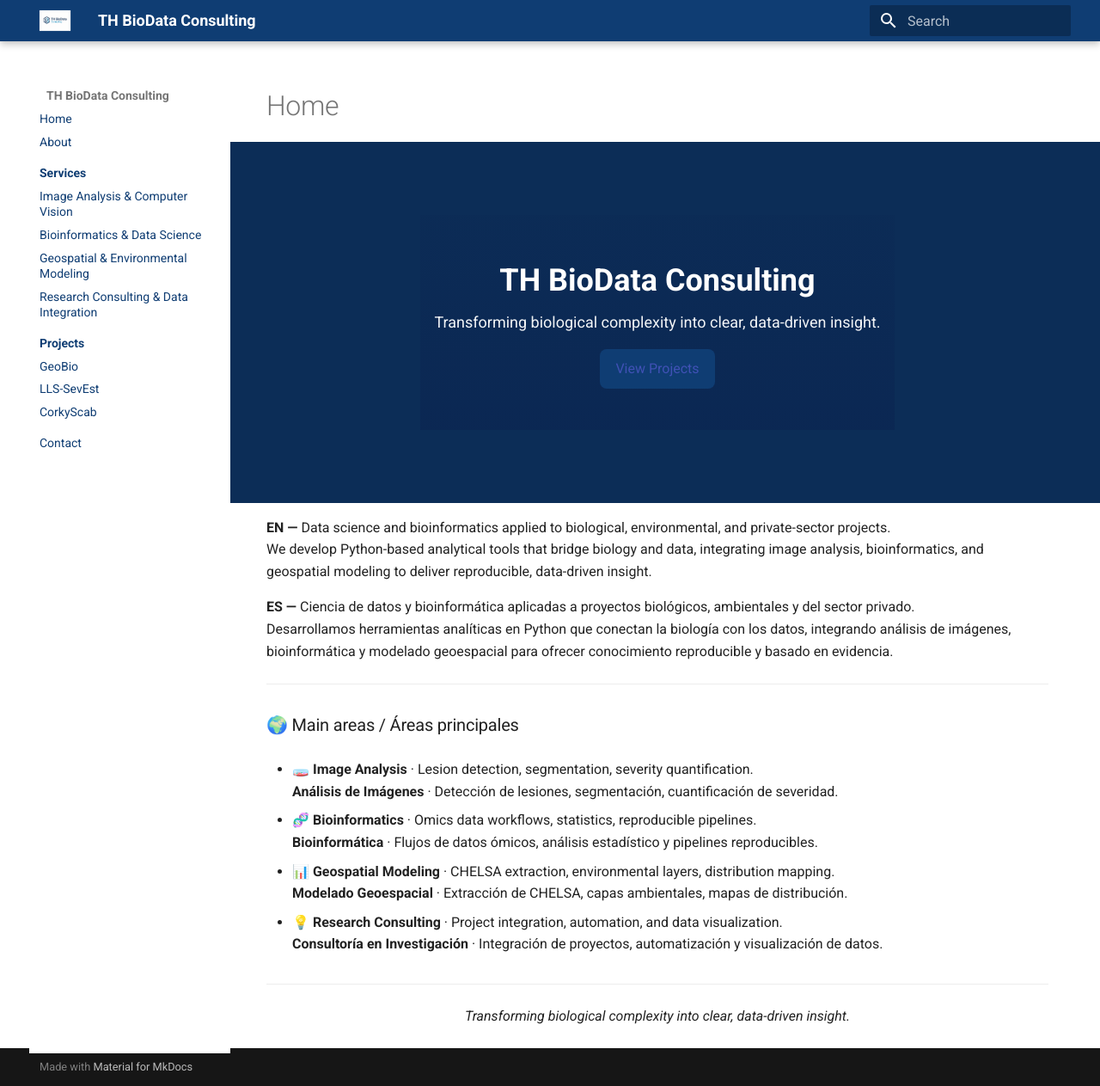
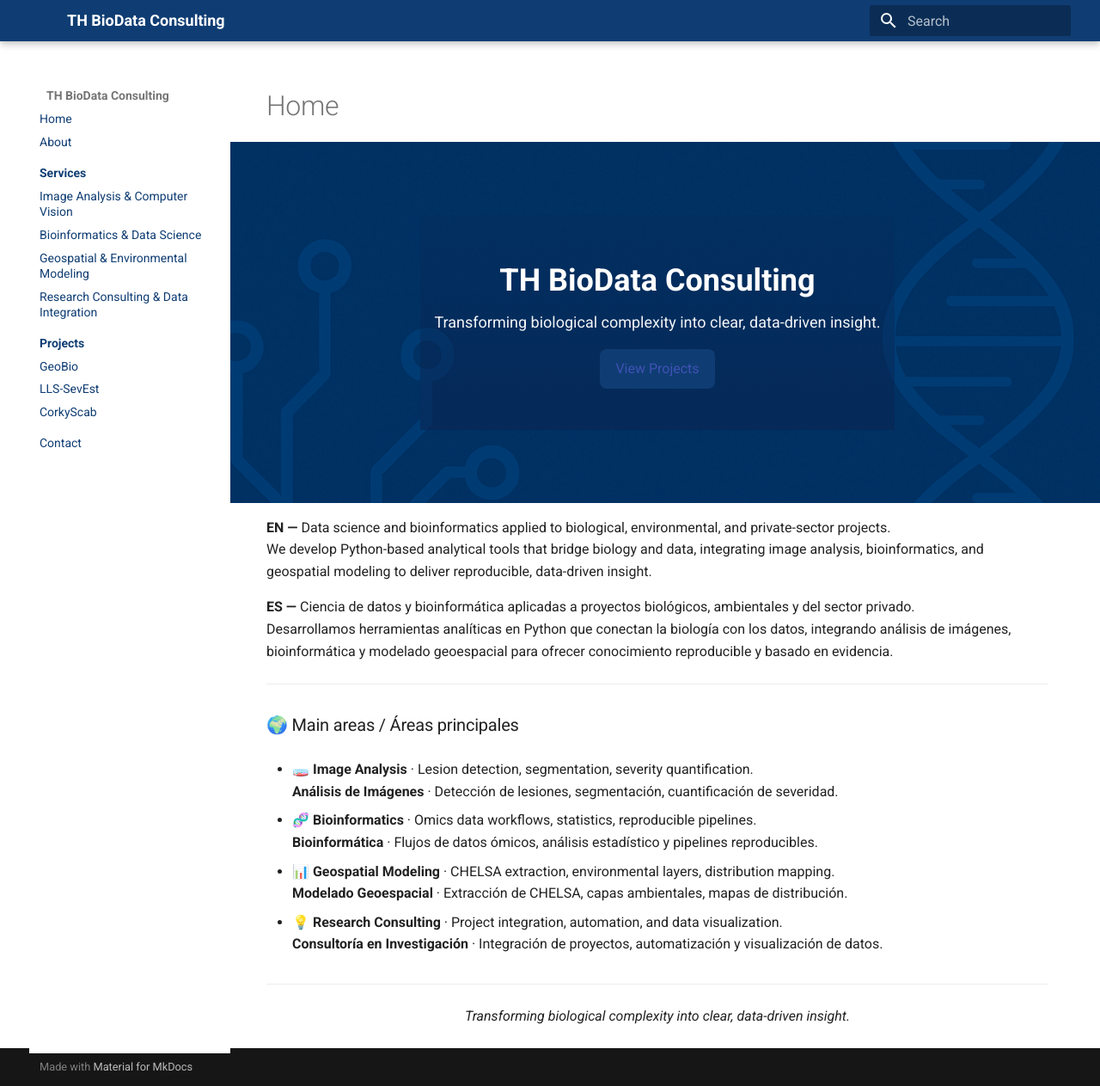
Before and after one commit to TH-BioData/th-biodata.github.io, an MkDocs documentation site: the page built from docs/index.md, in a window 1280 px wide and 1263 px high. Shown: the whole window at 86% size. Built offline with MkDocs 1.6.1 and Material for MkDocs 9.7.7, drawn with Linux system fonts in a browser that asks for light colours.

Commit message:
Update extra.css

```diff
--- a/docs/styles/extra.css
+++ b/docs/styles/extra.css
@@ -278,3 +278,88 @@ body:not(:has(.hero)) .md-main { padding-top: var(--md-header-h); }
 @media (prefers-reduced-motion: reduce) {
   .hero { transition: none; }
 }
+/* ============================================================
+   FIX header/drawer + hero (Material for MkDocs)
+   ============================================================ */
+
+/* --- Variables corporativas (ajusta si ya existen) --- */
+:root{
+  --th-blue: #0F3D73;           /* azul corporativo (header) */
+  --th-light-blue: #7CC6FF;     /* celeste drawer */
+}
+
+/* HEADER (barra superior) */
+.md-header,
+.md-tabs {
+  background-color: var(--th-blue) !important;
+}
+
+/* DRAWER (panel lateral en móvil) — franja superior */
+.md-sidebar--primary .md-sidebar__scrollwrap .md-sidebar__title,
+.md-drawer .md-header { /* versiones recientes de Material usan .md-header dentro del drawer */
+  background-color: var(--th-light-blue) !important;
+  color: #fff !important;
+}
+
+/* Logo en el bloque superior del drawer (evita recuadro blanco) */
+.md-drawer .md-header__button.md-logo,
+.md-sidebar--primary .md-logo {
+  width: 40px;
+  height: 40px;
+  border-radius: 6px;
+  background-image: url("/assets/logo.png"); /* ruta absoluta para GitHub Pages */
+  background-size: contain;
+  background-repeat: no-repeat;
+  background-position: center;
+  background-color: transparent !important;
+}
+
+/* Asegurar que no haya fondo blanco heredado en el ícono del logo */
+.md-header__button.md-logo img {
+  display: none; /* ocultamos <img> si lo hay, usamos background-image */
+}
+
+/* Texto de la franja superior del drawer en blanco */
+.md-sidebar__title,
+.md-drawer .md-header__title {
+  color: #fff !important;
+}
+
+/* --- Enlaces y items del menú (fondo blanco, texto azul) --- */
+.md-nav--primary,
+.md-nav--primary .md-nav__list {
+  background: #fff !important;
+}
+.md-nav__link {
+  color: var(--th-blue) !important;
+}
+
+/* ============================================================
+   HERO — imagen de fondo
+   ============================================================ */
+
+/* Hero full-bleed con imagen (asegura ruta y evita overrides) */
+.hero,
+.hero .hero__bg {
+  background-image: url("/assets/hero.jpg") !important; /* ruta absoluta */
+  background-size: cover !important;
+  background-position: center center !important;
+  background-repeat: no-repeat !important;
+}
+
+/* Alturas por dispositivo (si ya tenés variables, usalas) */
+.hero {
+  min-height: 420px;
+}
+@media (max-width: 768px){
+  .hero { min-height: 300px; }
+}
+
+/* Si usás un overlay oscuro en el hero, mantenelo sutil */
+.hero::before{
+  content: "";
+  position: absolute;
+  inset: 0;
+  background: linear-gradient(to bottom, rgba(0,0,0,.15), rgba(0,0,0,.25));
+  pointer-events: none;
+}
```
